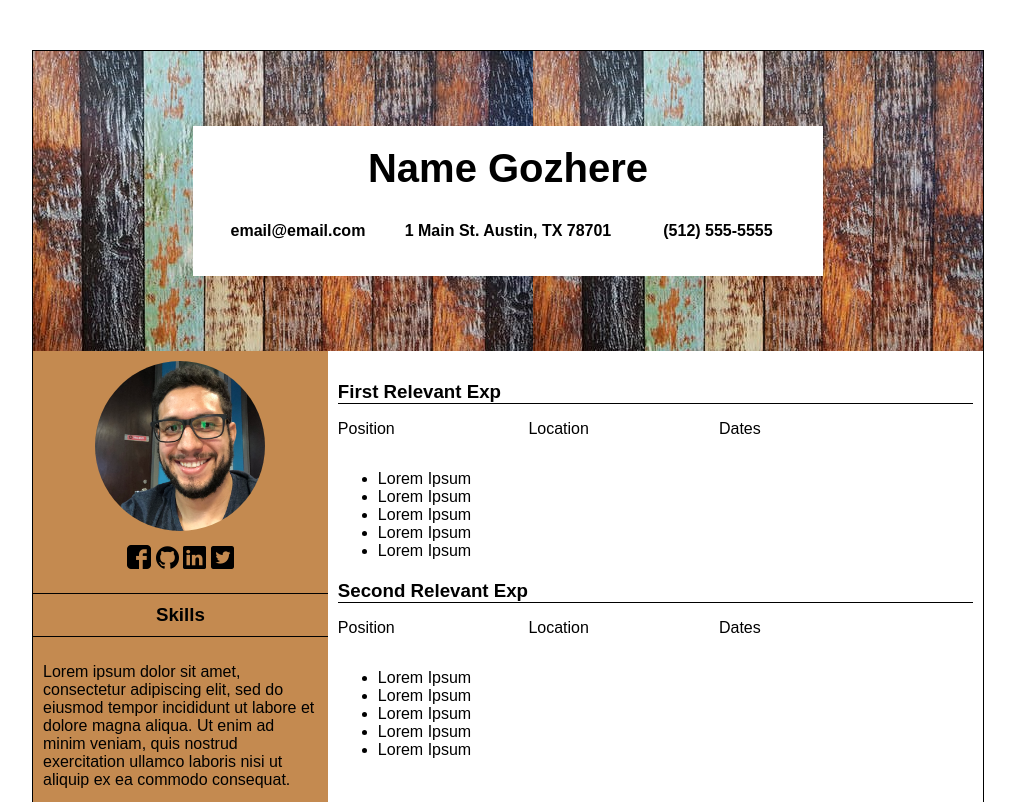
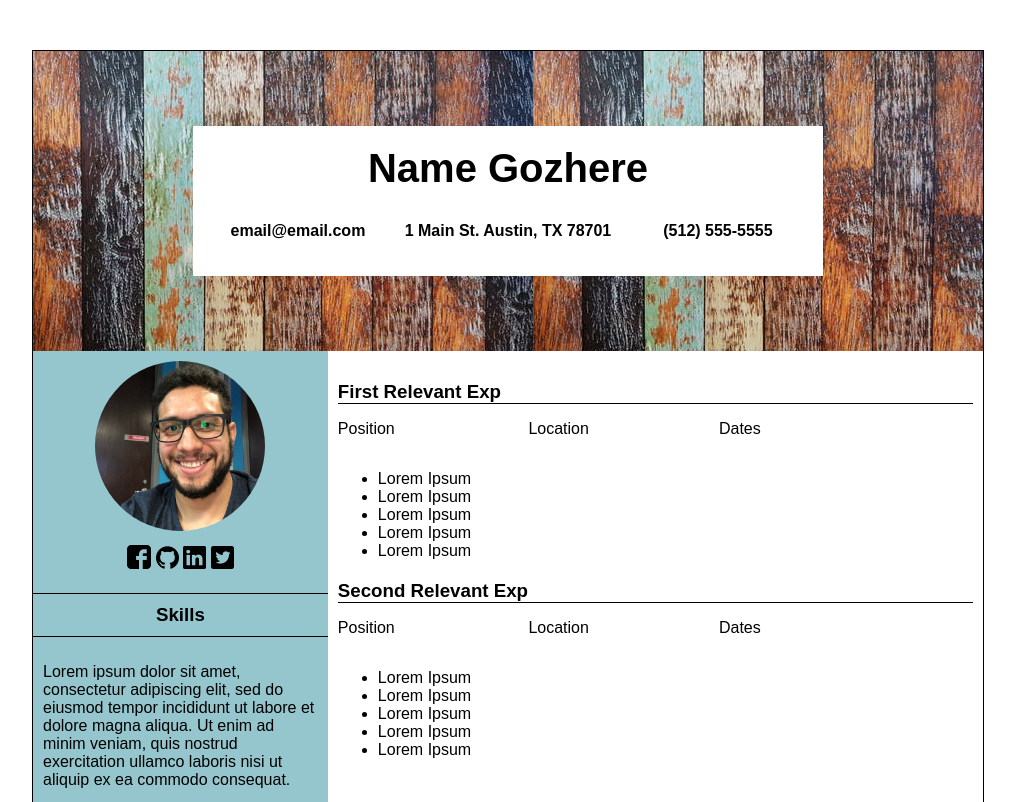
Before and after one commit to dbobb220/ACA_web101_david_bobb, a plain HTML site: page Resume/resume.html in a window 1280 px wide. Shown: the top 802 px of the page, without its empty margins (132-1147 px from the left). Drawn offline with Linux system fonts and the light colour scheme; a script that the page names is missing.

Commit message:
updates to resume

```diff
--- a/Resume/resume.css
+++ b/Resume/resume.css
@@ -55,7 +55,7 @@ div#contact h4 {
 #left_column section,
 .profile_pc.social_links {
     padding: 10px 0px;
-    background: #C48A50;
+    background: #96C6CD;
 }
 
 #left_column section h3 {
--- a/Resume/resume.html
+++ b/Resume/resume.html
@@ -24,10 +24,10 @@
                 <div class="profile_pc social_links">
                         <img id="profile" src="/Portfolio/myProfilePic.jpg">
                         <div id="social_media">
-                                <a><img class="social_button" src="facebook-logo.png"></a>
-                                <a><img class="social_button" src="github-logo.png"></a>
-                                <a><img class="social_button" src="linkedin-logo.png"></a>
-                                <a><img class="social_button" src="twitter-logo.png"></a>
+                                <a href="https://www.facebook.com/" target="_blank"><img class="social_button" src="facebook-logo.png"></a>
+                                <a href="https://github.com/" target="_blank"><img class="social_button" src="github-logo.png"></a>
+                                <a href="https://www.linkedin.com" target="_blank"><img class="social_button" src="linkedin-logo.png"></a>
+                                <a href="https://twitter.com/" target="_blank"><img class="social_button" src="twitter-logo.png"></a>
                         </div>
                 </div>
             <section class="skills">
```
